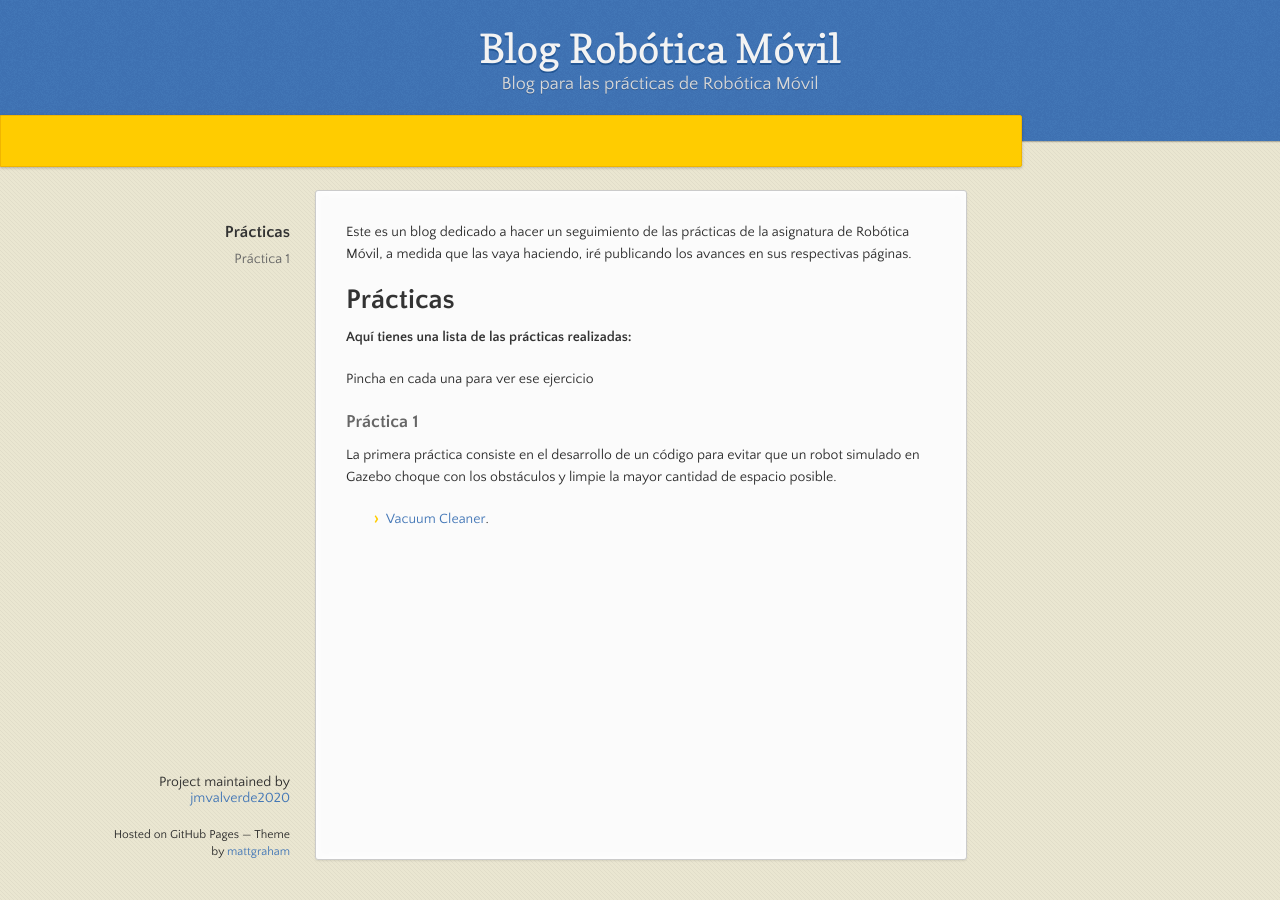
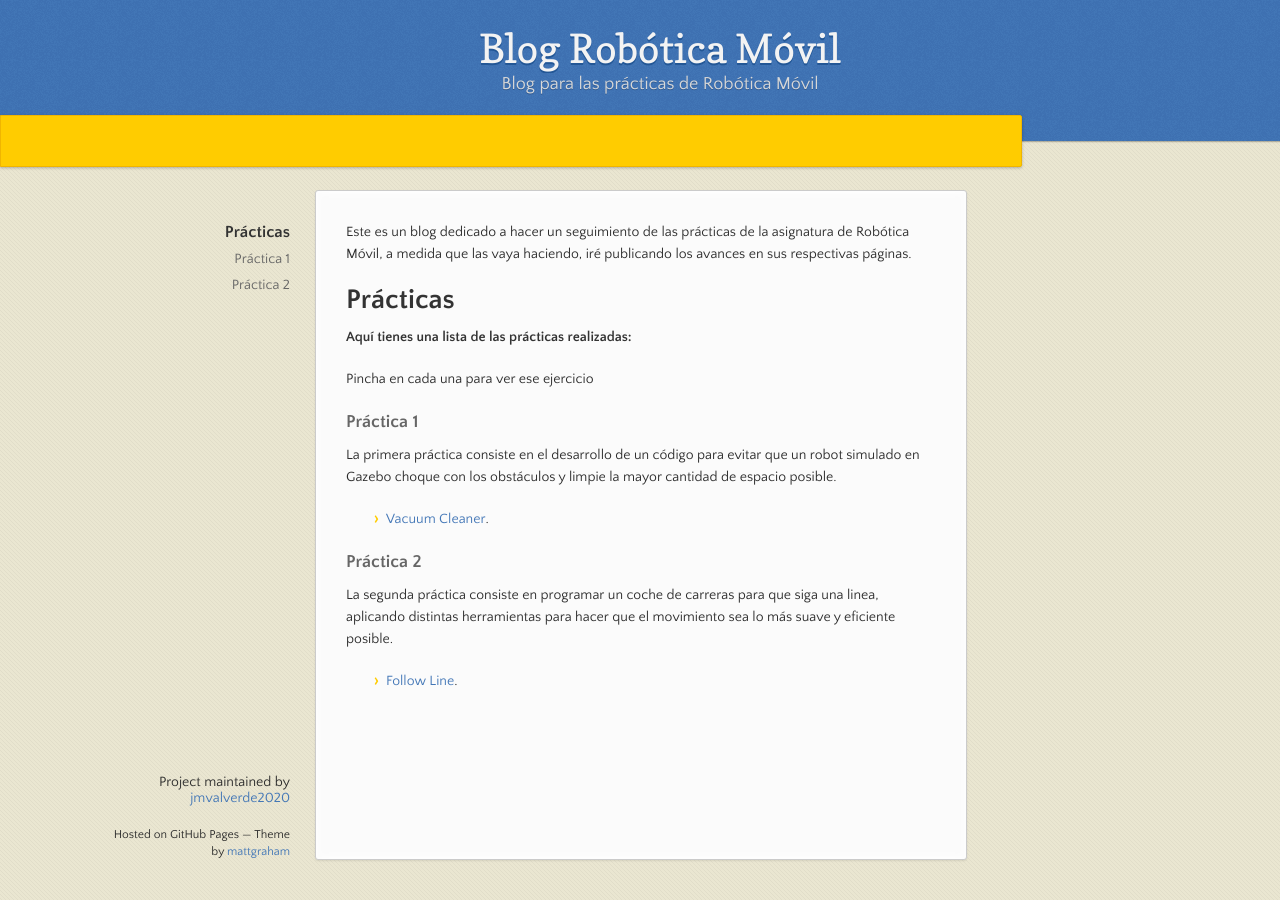
Before and after one commit to jmvalverde2020/robotica_movil_blog, a Jekyll site: the page built from docs/index.md, in a window 1280 px wide. Built offline with Jekyll 4.4.1, drawn with Linux system fonts in a browser that asks for light colours.

Commit message:
Update index.md

```diff
--- a/docs/index.md
+++ b/docs/index.md
@@ -16,3 +16,10 @@ Pincha en cada una para ver ese ejercicio
 La primera práctica consiste en el desarrollo de un código para evitar que un robot simulado en Gazebo choque con los obstáculos y limpie la mayor cantidad
 de espacio posible.
 * [Vacuum Cleaner](./P1/vacuum_cleaner.md).
+
+
+### Práctica 2
+
+La segunda práctica consiste en programar un coche de carreras para que siga una linea, aplicando distintas herramientas para hacer que el movimiento sea lo
+más suave y eficiente posible.
+* [Follow Line](./P2/follow_line.md).
```
